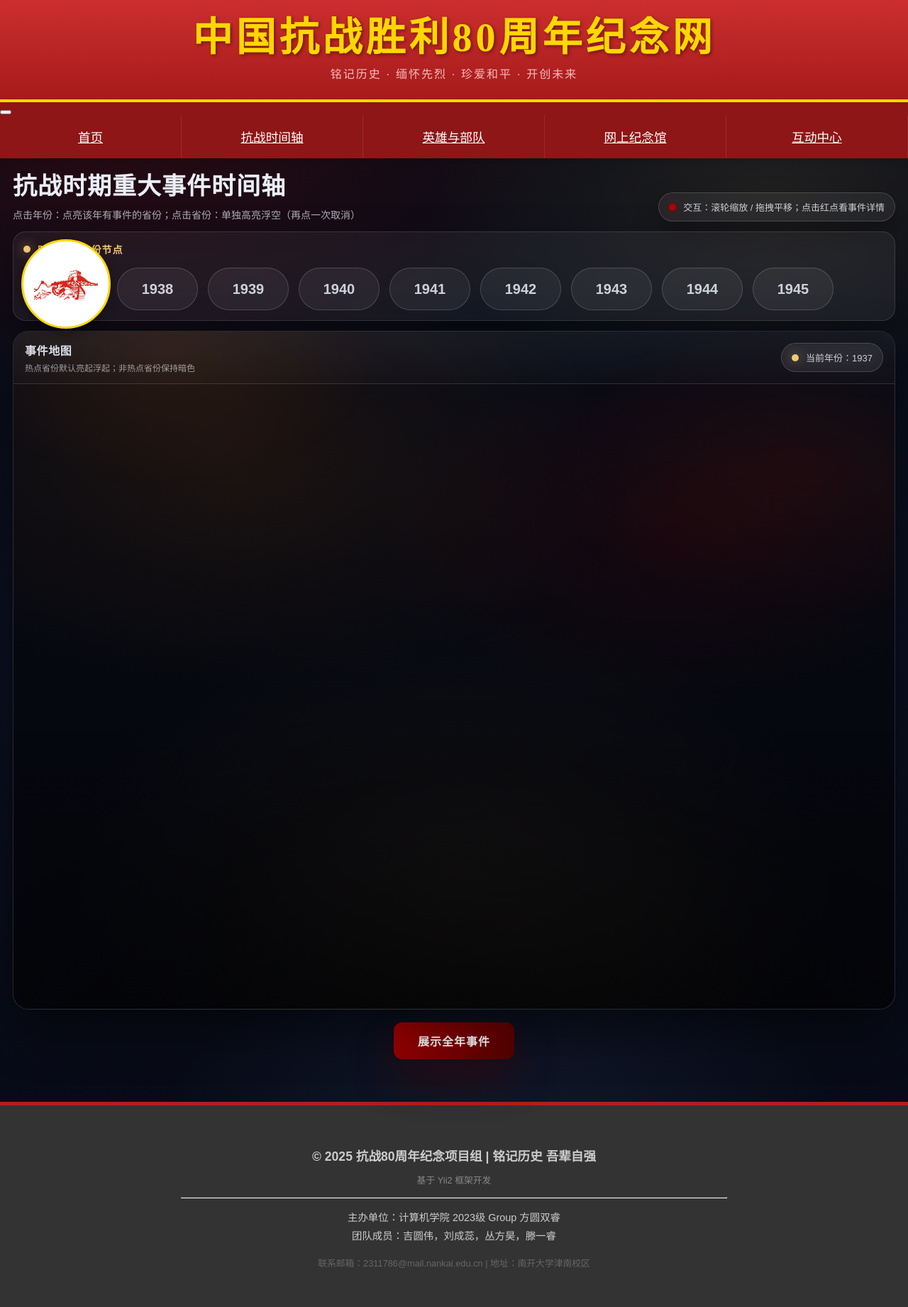
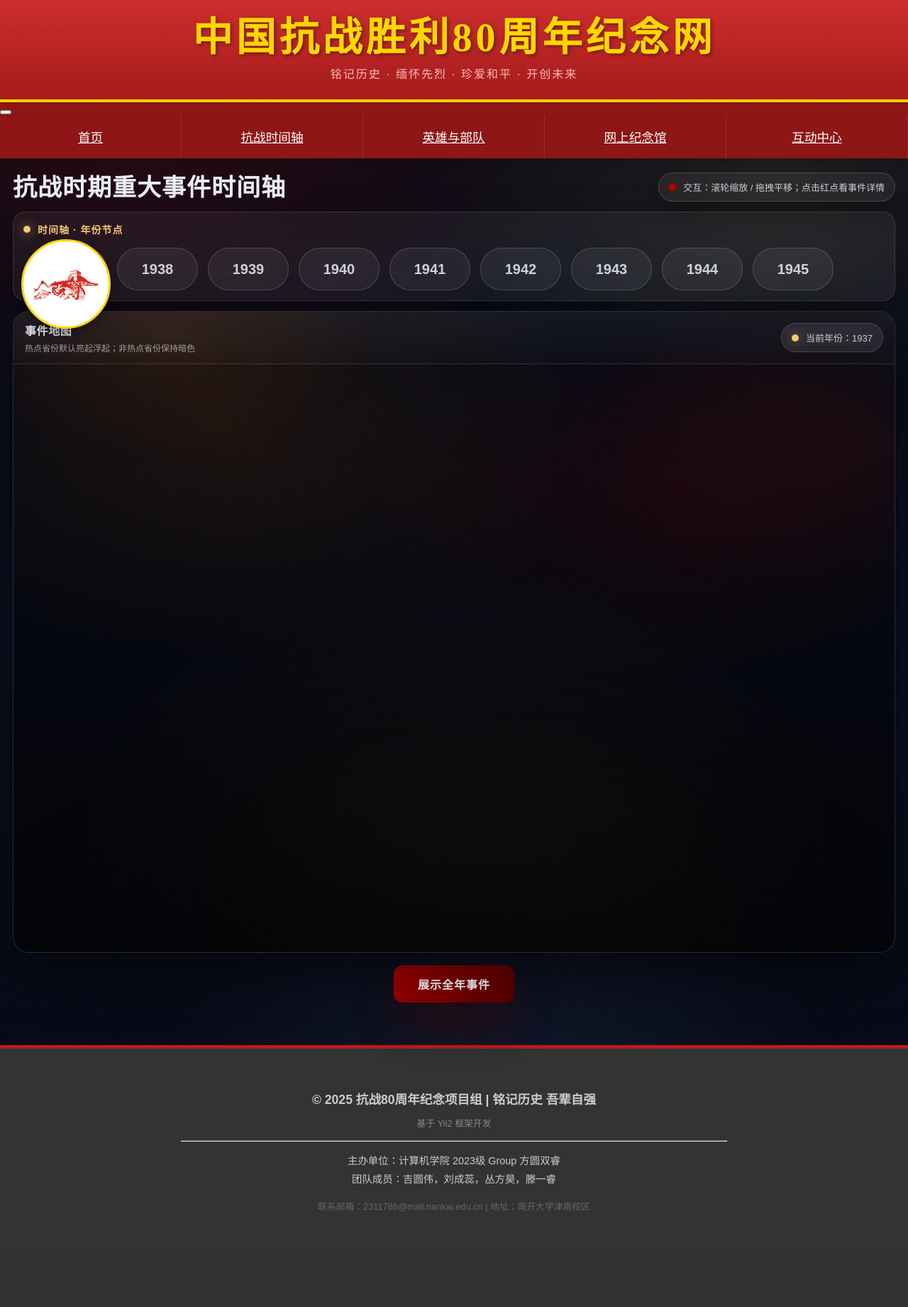
Before and after one commit to nkujyw/web-team, a Yii app: the page made by frontend/views/event/index.php in a window 1280 px wide. Shown: the whole page at 71% size. After the commit the page ends 1707 px from the top, so only its background shows below. Run offline with PHP 8.4 and a stand-in for Yii, Linux system fonts and the light colour scheme; the template is opened without the code that fills it, so the values that code supplies are empty; some libraries are stand-ins or nearby versions.

Commit message:
地图优化

```diff
--- a/frontend/views/event/index.php
+++ b/frontend/views/event/index.php
@@ -210,13 +210,19 @@ JS
   .map-card-head .title{ font-weight: 950; letter-spacing: 0.6px; color: rgba(234,238,247,0.92); }
   .map-card-head .hint{ font-size: 12px; color: rgba(234,238,247,0.62); }
 
-  #chinaMap{
-    position: relative;
-    z-index: 1;
-    width:100%;
-    height: calc(100vh - 210px);
-    min-height: 880px;
-  }
+#chinaMap{
+  position: relative;
+  z-index: 1;
+
+  width: 100%;              /* 吃满卡片宽度 */
+  aspect-ratio: 3 / 2;      /* ✅ 宽 : 高 = 3 : 2（等价于高=2/3宽） */
+
+  margin: 0;
+}
+
+
+
+
 
   .action-row{ text-align:center; margin: 18px 0 6px; }
   #showYearEvents{
@@ -372,7 +378,7 @@ JS
   <div class="hero">
     <div>
       <h2>抗战时期重大事件时间轴</h2>
-      <div class="subtitle">点击年份：点亮该年有事件的省份；点击省份：单独高亮浮空（再点一次取消）</div>
+
     </div>
     <div class="badge">
       <span class="badge-dot"></span>
```
